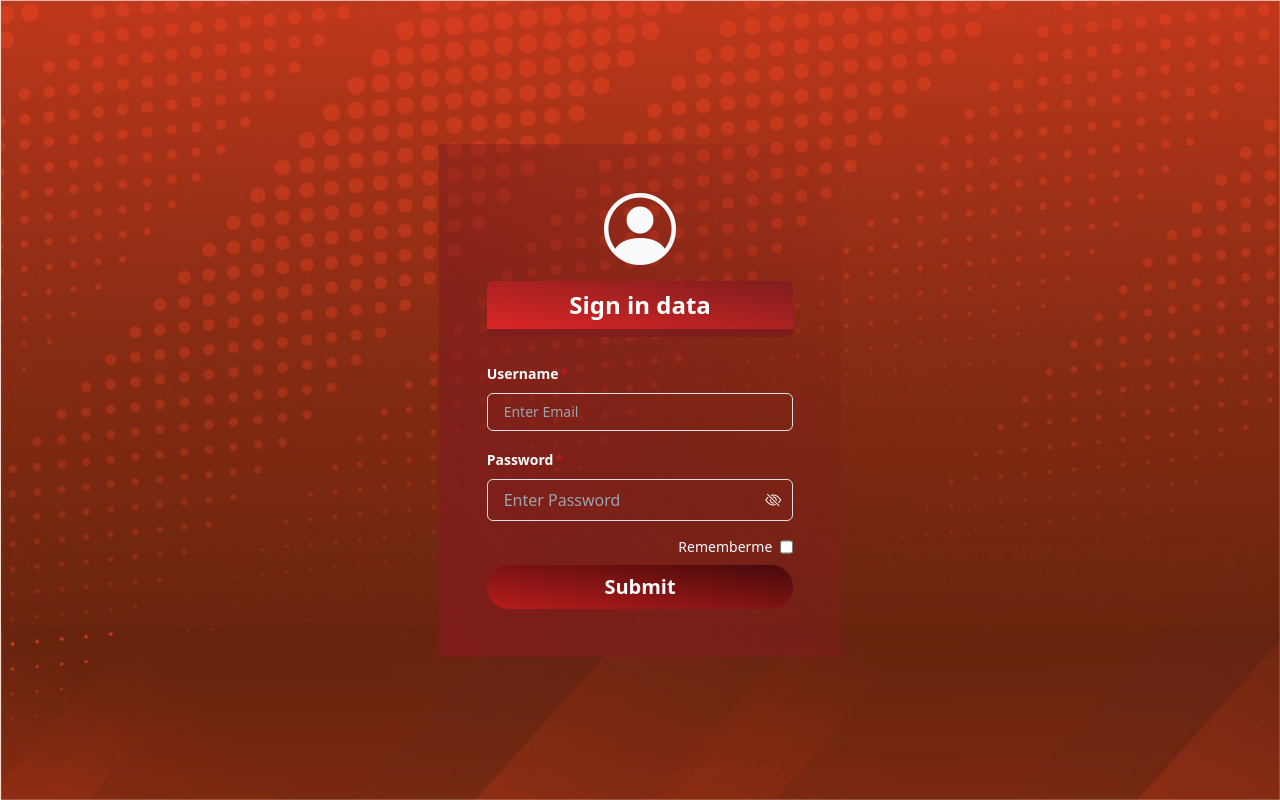
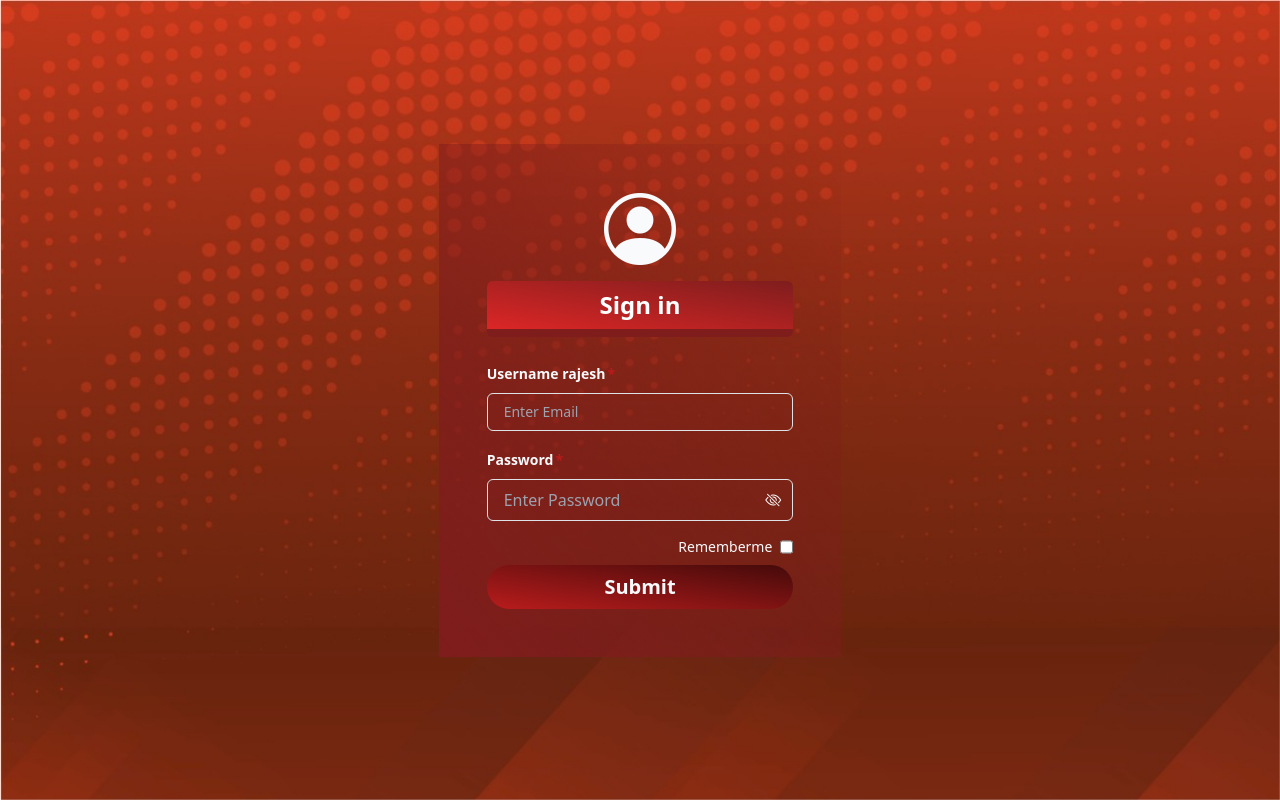
Before and after one commit to Pandilla-Rajesh/React-All-in-one, a React (Create React App) app: page / in a window 1280 px wide. Built offline with nearby package versions, Linux system fonts and the light colour scheme.

Commit message:
text added

```diff
--- a/src/Components/Login/Login.js
+++ b/src/Components/Login/Login.js
@@ -98,7 +98,7 @@ const Login = () => {
                            <div className='text-slate-50 text-7xl mb-3'><i class="bi bi-person-circle"></i></div>
                            <div className='w-full mb-4 rounded'>
                               <h5 className='text-center text-white border-b-8 rounded bg-gradient-to-tr p-2
-                            from-red-600 to-red-900 pb-2 border-red-900 font-bold text-2xl'>Sign in data</h5>
+                            from-red-600 to-red-900 pb-2 border-red-900 font-bold text-2xl'>Sign in</h5>
                            </div>
                         </div>
                         <form onSubmit={ handleSubmit }>
@@ -106,7 +106,7 @@ const Login = () => {
                               <label className='block mb-2' htmlFor='email'>
                                  <span className="after:content-['*'] after:ml-0.5 after:text-red-700
                          text-slate-50 font-bold text-sm">
-                                    Username
+                                    Username rajesh
                                  </span>
                                  <div className='my-2'>
                                     <input type="text" name='email' value={ login.email } placeholder='Enter Email'
```
